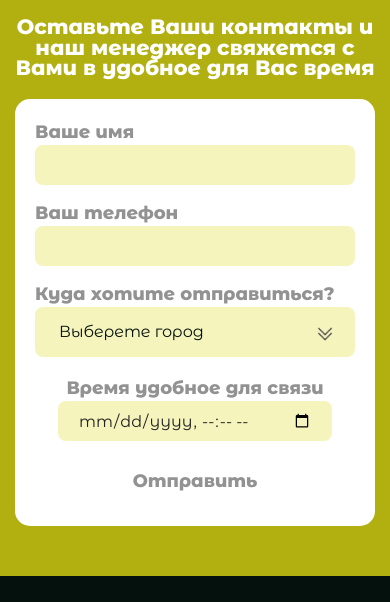
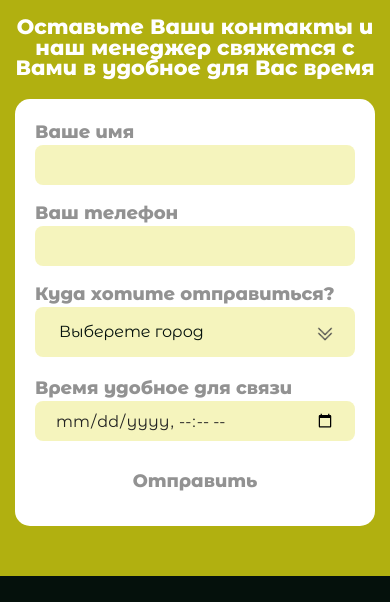
Before and after one commit to XsiaX/Vincent-Van-Gogh, a plain HTML site: page index.html in a window 390 px wide. Shown: the part 6527-7129 px from the top of the page. Drawn offline with Linux system fonts and the light colour scheme.

Commit message:
Change calendar

```diff
--- a/src/scss/style.scss
+++ b/src/scss/style.scss
@@ -1052,10 +1052,11 @@ $maxWidth: 1440;
 	.time-group {
 		&__field {
 			margin: 0 auto;
+			width: 100%;
 		}
 
-		&__label {
-			margin: 0 auto;
-		}
+		// &__label {
+		// 	margin: 0 auto;
+		// }
 	}
 }
```
Also changed, not shown: css/style.css.
